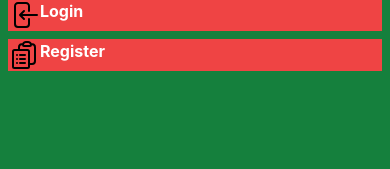
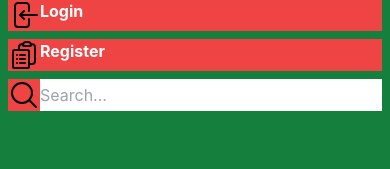
Before and after one commit to webdesignsbytom/webdesignsbytom-app, a React (Create React App) app in the folder client/: page /register in a window 390 px wide. Both pictures are taken after a click on the element 354 px from the left and 32 px from the top of the page. Shown: the part 353-522 px from the top of the page. Built offline with nearby package versions, Linux system fonts and the light colour scheme.

Commit message:
search bar

```diff
--- a/client/src/components/nav/Navbar.jsx
+++ b/client/src/components/nav/Navbar.jsx
@@ -16,6 +16,7 @@ import Register from '../../img/register.svg';
 import Logout from '../../img/logout.svg';
 import Admin from '../../img/admin.svg';
 import Developer from '../../img/developer.svg';
+import Search from '../../img/search.svg';
 
 function Navbar() {
   const { toggleNavigation, setToggleNavigation } = useContext(ToggleContext);
@@ -100,7 +101,7 @@ function Navbar() {
                     Portfolio
                   </Link>
                 </li>
-                {(user.role === 'ADMIN' || user.role === 'DEVELOPER')  && (
+                {(user.role === 'ADMIN' || user.role === 'DEVELOPER') && (
                   <li>
                     <Link to='/admin' className='nav__link'>
                       Admin
@@ -210,6 +211,12 @@ function Navbar() {
                 </Link>
               </li>
             )}
+            <li className='phone__nav__li'>
+              <div className='flex'>
+                <img src={Search} className='w-8' alt='search' />
+                <input type='text' placeholder='Search...' className='w-full' />
+              </div>
+            </li>
           </ul>
         </div>
       )}
```
Also changed, not shown: client/src/img/search.svg (added).
